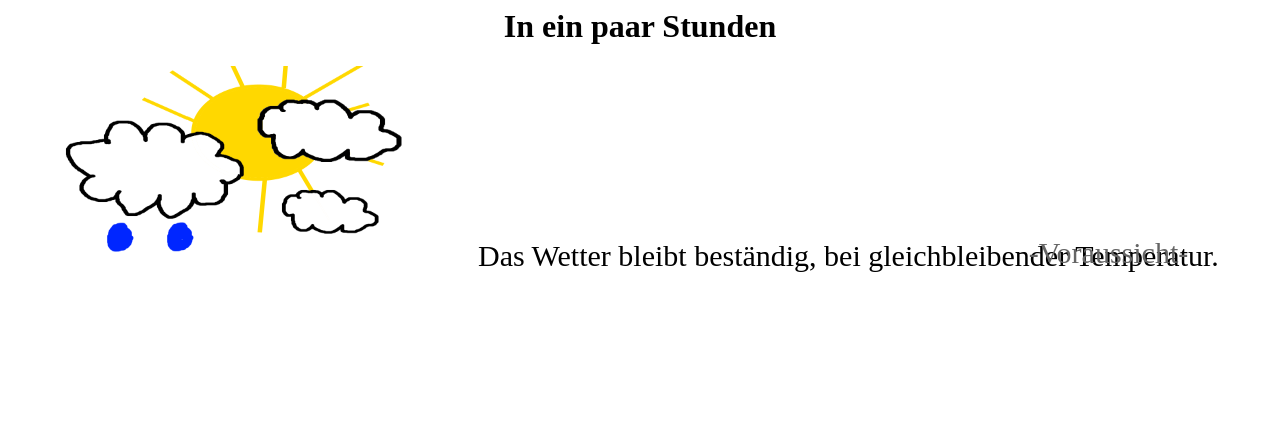
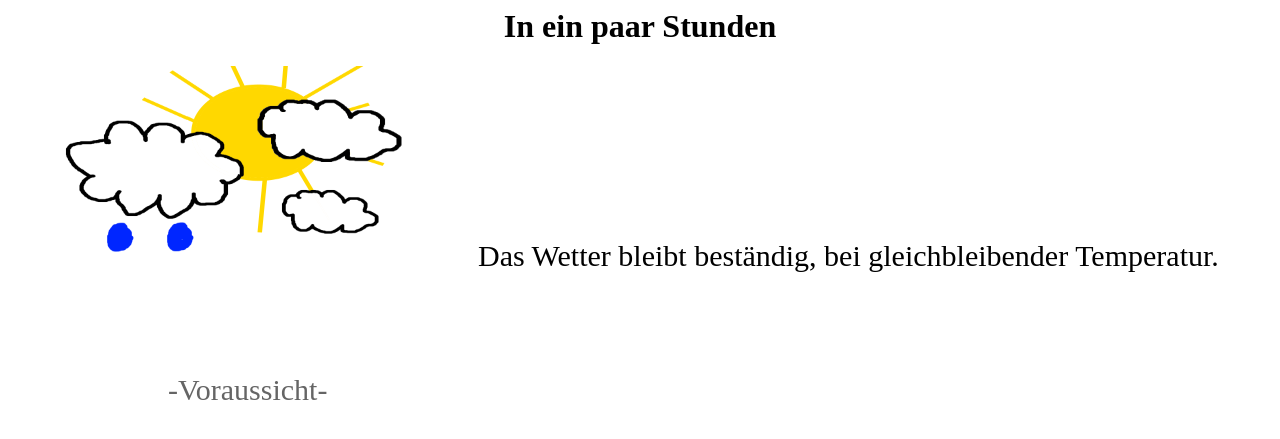
Before and after one commit to Coder246/Wetterstation, a PHP site: page /wetter.php in a window 1280 px wide. Shown: the top 439 px of the page. Run offline with PHP 8.4, Linux system fonts and the light colour scheme; data that the repository does not hold is empty.

Commit message:
Links positioniert

```diff
--- a/style.css
+++ b/style.css
@@ -98,10 +98,8 @@ a {
 }
 
 
-#linkinwetter {
+#linkinstunde {
   position: absolute;
-  margin-top: 170px;
-  margin-left: -190px;
   color:rgb(101, 101, 101);
 
 
--- a/wetter.php
+++ b/wetter.php
@@ -126,11 +126,11 @@ echo ", bei gleichbleibender Temperatur.";
 b:
 
 
+?>
+</a>
+</br>
+<a href="radarkarte.php" target="_parent" id="linkinstunde" style="position: absolute; color:rgb(101, 101, 101);margin-left:160px;margin-top:100px;">-Voraussicht-</a>
 
 
-
-?>
-</a>
-  <a href="radarkarte.php" target="_parent" id="linkinwetter">-Voraussicht-</a>
 </body>
 </html>
```
